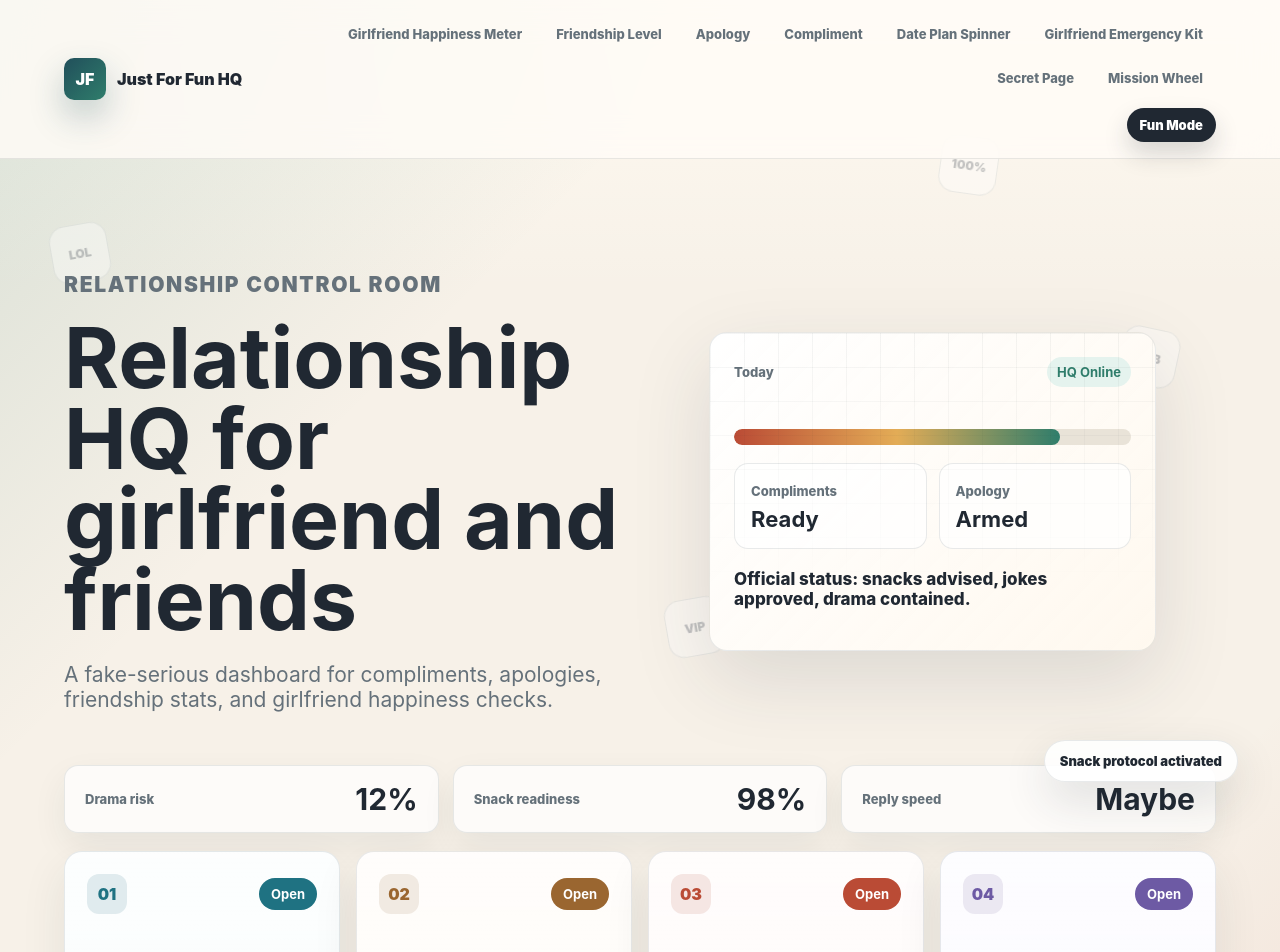
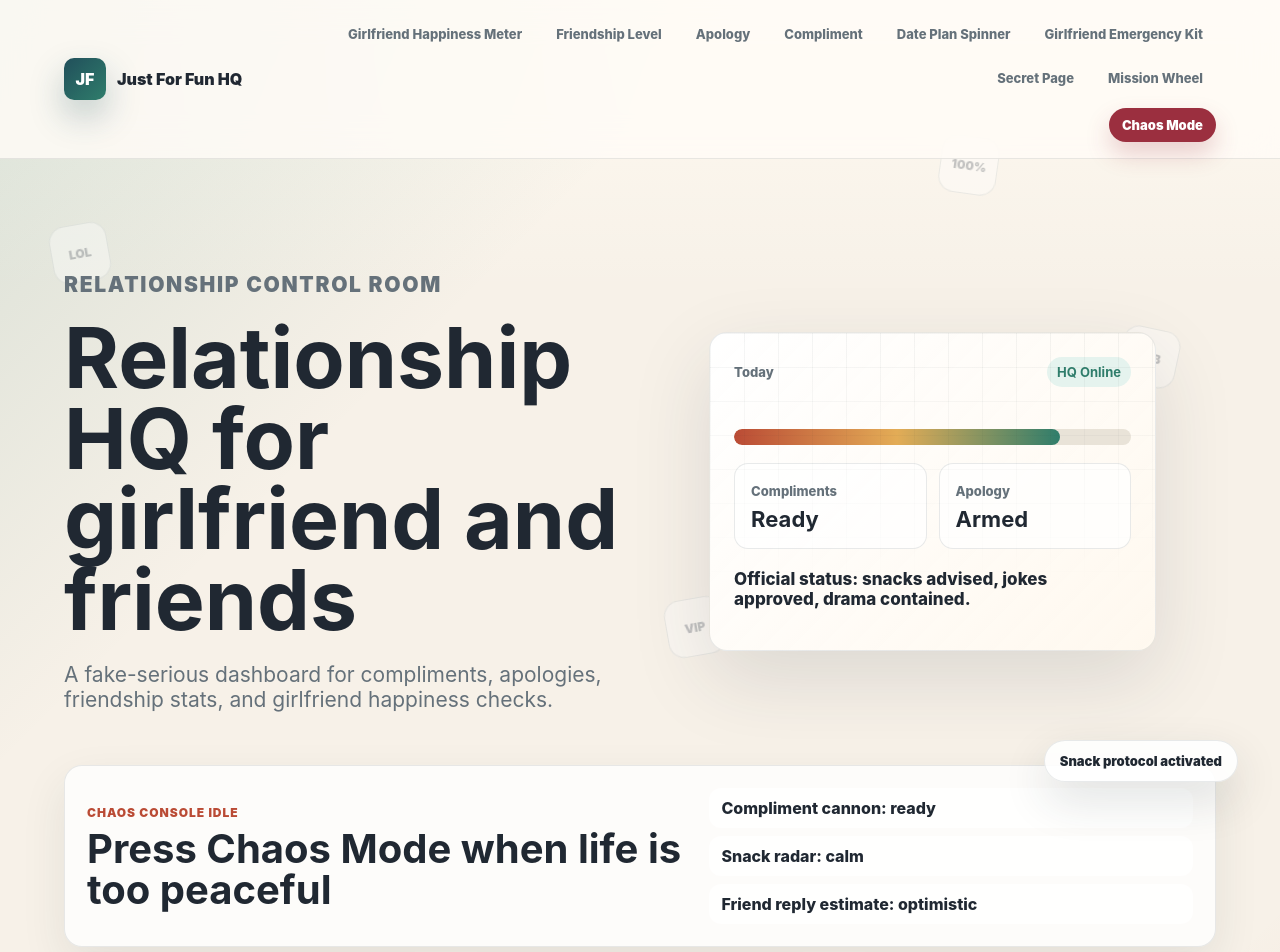
Before and after one commit to kushalkachari993-dev/fun_application-1, a React (Vite) app: page / in a window 1280 px wide. Shown: the top 952 px of the page. Built offline with nearby package versions, Linux system fonts and the light colour scheme.

Commit message:
Make chaos mode more playful

```diff
--- a/src/App.css
+++ b/src/App.css
@@ -6,8 +6,9 @@
 
 .app-shell.fun-mode {
   background:
-    radial-gradient(circle at 18% 22%, rgba(227, 172, 86, 0.18), transparent 20rem),
-    radial-gradient(circle at 82% 14%, rgba(109, 90, 164, 0.16), transparent 18rem);
+    repeating-linear-gradient(135deg, rgba(186, 75, 53, 0.06) 0 10px, transparent 10px 28px),
+    radial-gradient(circle at 18% 22%, rgba(227, 172, 86, 0.24), transparent 20rem),
+    radial-gradient(circle at 82% 14%, rgba(109, 90, 164, 0.22), transparent 18rem);
 }
 
 .topbar {
@@ -83,13 +84,13 @@ nav a.active {
   flex: 0 0 auto;
   padding: 9px 13px;
   border-radius: 999px;
-  background: #202832;
-  box-shadow: 0 12px 24px rgba(32, 40, 50, 0.18);
+  background: #9b2f3f;
+  box-shadow: 0 12px 24px rgba(155, 47, 63, 0.22);
   font-size: 13px;
 }
 
 .fun-toggle:hover {
-  background: #111820;
+  background: #7f2633;
 }
 
 .burst-badge {
@@ -106,7 +107,30 @@ nav a.active {
   box-shadow: 0 18px 46px rgba(35, 50, 58, 0.14);
   font-size: 13px;
   font-weight: 900;
-  pointer-events: none;
+  cursor: pointer;
+}
+
+.burst-badge:hover {
+  background: #fff5d8;
+  transform: rotate(-1deg) translateY(-2px);
+}
+
+.chaos-alert {
+  position: fixed;
+  left: 50%;
+  top: 86px;
+  z-index: 30;
+  width: min(520px, calc(100vw - 32px));
+  padding: 14px 18px;
+  border: 2px solid #202832;
+  border-radius: 14px;
+  color: #202832;
+  background: #ffe066;
+  box-shadow: 8px 8px 0 rgba(32, 40, 50, 0.18);
+  font-weight: 950;
+  text-align: center;
+  translate: -50% 0;
+  animation: chaosPop 420ms ease both, chaosWiggle 1.3s ease-in-out infinite 420ms;
 }
 
 .floating-stickers {
@@ -155,6 +179,13 @@ nav a.active {
   top: 18svh;
   animation-delay: -6s;
   transform: rotate(8deg);
+}
+
+.fun-mode .floating-stickers span {
+  color: rgba(32, 40, 50, 0.58);
+  border-color: rgba(32, 40, 50, 0.2);
+  background: rgba(255, 224, 102, 0.5);
+  animation-duration: 2.7s;
 }
 
 .hero {
@@ -321,6 +352,50 @@ nav a.active {
   line-height: 1;
 }
 
+.chaos-console {
+  position: relative;
+  z-index: 1;
+  display: grid;
+  grid-template-columns: minmax(0, 1fr) minmax(260px, 0.8fr);
+  gap: 18px;
+  align-items: center;
+  margin: 0 clamp(18px, 5vw, 72px) 16px;
+  padding: 22px;
+  border: 1px solid rgba(35, 50, 58, 0.1);
+  border-radius: 18px;
+  background: rgba(255, 255, 255, 0.76);
+  box-shadow: 0 18px 46px rgba(35, 50, 58, 0.09);
+}
+
+.chaos-console.active {
+  border: 2px solid #202832;
+  background:
+    linear-gradient(135deg, rgba(255, 224, 102, 0.64), rgba(255, 255, 255, 0.84)),
+    #fff;
+  box-shadow: 8px 8px 0 rgba(32, 40, 50, 0.16);
+}
+
+.chaos-console h2 {
+  margin: 8px 0 0;
+  color: var(--ink);
+  font-size: clamp(24px, 4vw, 40px);
+  line-height: 1.02;
+}
+
+.console-list {
+  display: grid;
+  gap: 8px;
+}
+
+.console-list p {
+  margin: 0;
+  padding: 10px 12px;
+  border-radius: 12px;
+  color: var(--ink);
+  background: rgba(255, 255, 255, 0.74);
+  font-weight: 850;
+}
+
 .page-grid {
   position: relative;
   z-index: 1;
@@ -328,6 +403,14 @@ nav a.active {
   grid-template-columns: repeat(4, minmax(0, 1fr));
   gap: 16px;
   padding: 18px clamp(18px, 5vw, 72px) 72px;
+}
+
+.fun-mode .feature-card:nth-child(odd) {
+  animation: cardWobble 1.8s ease-in-out infinite;
+}
+
+.fun-mode .feature-card:nth-child(even) {
+  animation: cardWobble 2.2s ease-in-out infinite reverse;
 }
 
 .feature-card {
@@ -857,6 +940,46 @@ button:hover {
   }
 }
 
+@keyframes cardWobble {
+  0%,
+  100% {
+    rotate: 0deg;
+  }
+
+  35% {
+    rotate: 0.7deg;
+  }
+
+  70% {
+    rotate: -0.5deg;
+  }
+}
+
+@keyframes chaosPop {
+  from {
+    opacity: 0;
+    scale: 0.92;
+    translate: -50% -10px;
+  }
+
+  to {
+    opacity: 1;
+    scale: 1;
+    translate: -50% 0;
+  }
+}
+
+@keyframes chaosWiggle {
+  0%,
+  100% {
+    rotate: 0deg;
+  }
+
+  50% {
+    rotate: -1deg;
+  }
+}
+
 @media (max-width: 1100px) {
   .page-grid {
     grid-template-columns: repeat(2, minmax(0, 1fr));
@@ -886,6 +1009,7 @@ button:hover {
   }
 
   .quick-stats,
+  .chaos-console,
   .friend-list,
   .emergency-grid {
     grid-template-columns: 1fr;
@@ -922,6 +1046,10 @@ button:hover {
     text-align: center;
   }
 
+  .chaos-alert {
+    top: 14px;
+  }
+
   .floating-stickers {
     display: none;
   }
--- a/src/App.jsx
+++ b/src/App.jsx
@@ -152,10 +152,21 @@ const emergencyPlans = {
 
 const funBursts = [
   'Snack protocol activated',
-  'Drama shield online',
-  'Compliment cannon loaded',
-  'Friendship server boosted',
-  'Date night probability increased',
+  'Drama shield overloaded',
+  'Compliment cannon misfired beautifully',
+  'Friendship server boosted beyond warranty',
+  'Date night probability is now unreasonable',
+  'Emergency cuteness detected',
+  'Reply speed entered mystery mode',
+  'Apology generator requesting emotional backup',
+]
+
+const chaosAlerts = [
+  'Warning: girlfriend happiness meter has started judging your playlist.',
+  'System notice: one friend is online and still not replying.',
+  'Alert: snacks are below legally acceptable levels.',
+  'Romance engine found 3 unsent compliments in drafts.',
+  'Friendship tracker reports suspicious roasting activity.',
 ]
 
 const missions = [
@@ -275,10 +286,12 @@ function Layout() {
   const isHome = location.pathname === '/'
   const [funMode, setFunMode] = useState(false)
   const [burst, setBurst] = useState(funBursts[0])
+  const [alert, setAlert] = useState(chaosAlerts[0])
 
   function toggleFunMode() {
     setFunMode(!funMode)
     setBurst(randomItem(funBursts, burst))
+    setAlert(randomItem(chaosAlerts, alert))
   }
 
   return (
@@ -298,13 +311,25 @@ function Layout() {
             ))}
           </nav>
           <button className="fun-toggle" type="button" onClick={toggleFunMode}>
-            {funMode ? 'Fun Mode On' : 'Fun Mode'}
+            {funMode ? 'Chaos Mode On' : 'Chaos Mode'}
           </button>
         </div>
       </header>
-      <div className="burst-badge" aria-live="polite">
+      {funMode && (
+        <div className="chaos-alert" aria-live="polite">
+          {alert}
+        </div>
+      )}
+      <button
+        className="burst-badge"
+        type="button"
+        onClick={() => {
+          setBurst(randomItem(funBursts, burst))
+          setAlert(randomItem(chaosAlerts, alert))
+        }}
+      >
         {burst}
-      </div>
+      </button>
 
       <section className={isHome ? 'hero home-hero' : 'hero compact-hero'}>
         <div>
@@ -318,6 +343,7 @@ function Layout() {
         </div>
         {isHome && <HeroPreview />}
       </section>
+      {isHome && <ChaosConsole active={funMode} />}
 
       <Outlet />
     </main>
@@ -366,6 +392,26 @@ function Home() {
         ))}
       </div>
     </>
+  )
+}
+
+function ChaosConsole({ active }) {
+  const consoleItems = active
+    ? ['Compliment cannon: unstable', 'Snack radar: screaming', 'Friend reply estimate: fictional']
+    : ['Compliment cannon: ready', 'Snack radar: calm', 'Friend reply estimate: optimistic']
+
+  return (
+    <section className={`chaos-console ${active ? 'active' : ''}`} aria-label="Chaos console">
+      <div>
+        <span className="mini-label">{active ? 'Chaos console live' : 'Chaos console idle'}</span>
+        <h2>{active ? 'Everything is under absolutely fake control' : 'Press Chaos Mode when life is too peaceful'}</h2>
+      </div>
+      <div className="console-list">
+        {consoleItems.map((item) => (
+          <p key={item}>{item}</p>
+        ))}
+      </div>
+    </section>
   )
 }
 
```
